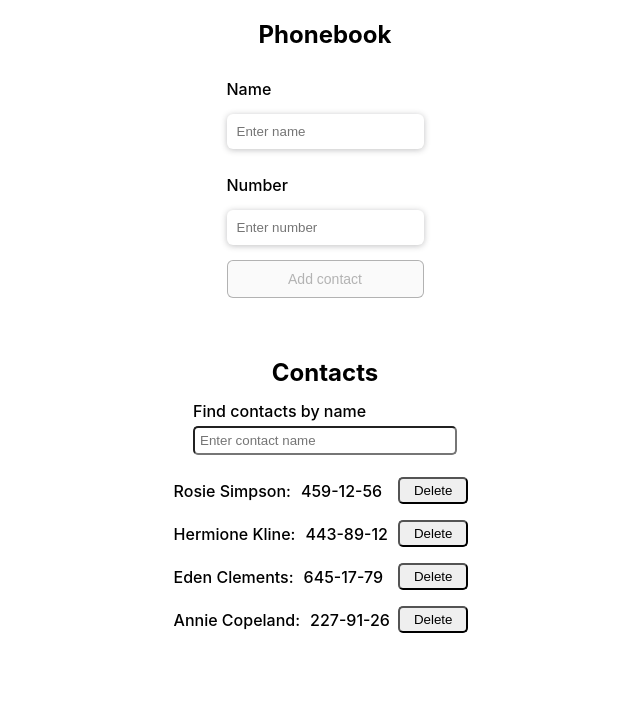
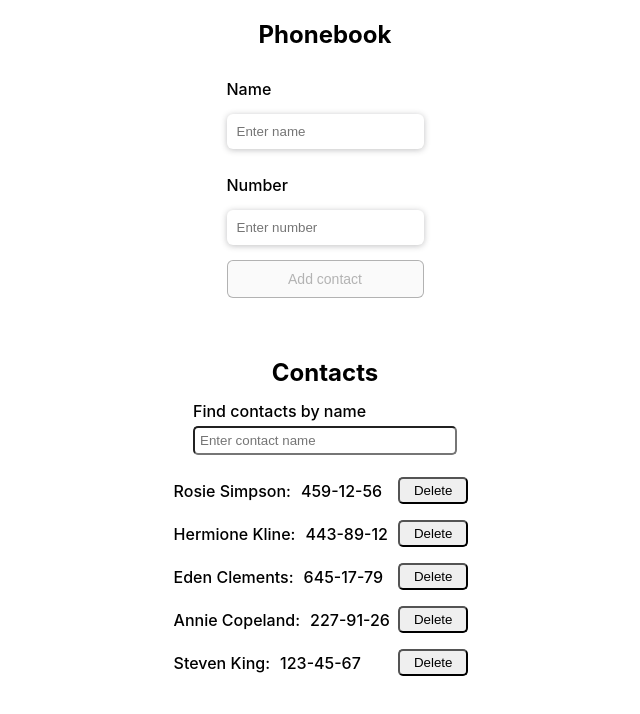
Before and after one commit to Sergii1975/goit-react-hw-03-phonebook, a React (Create React App) app: page / in a window 1280 px wide. Shown: the top 714 px of the page, without its empty margins (315-955 px from the left). Built offline with nearby package versions, Linux system fonts and the light colour scheme.

Commit message:
Update App.jsx

```diff
--- a/src/components/App.jsx
+++ b/src/components/App.jsx
@@ -13,6 +13,7 @@ export class App extends Component {
       { id: 'id-2', name: 'Hermione Kline', number: '443-89-12' },
       { id: 'id-3', name: 'Eden Clements', number: '645-17-79' },
       { id: 'id-4', name: 'Annie Copeland', number: '227-91-26' },
+      { id: 'id-5', name: 'Steven King', number: '123-45-67' },
     ],
     filter: '',
   };
```
